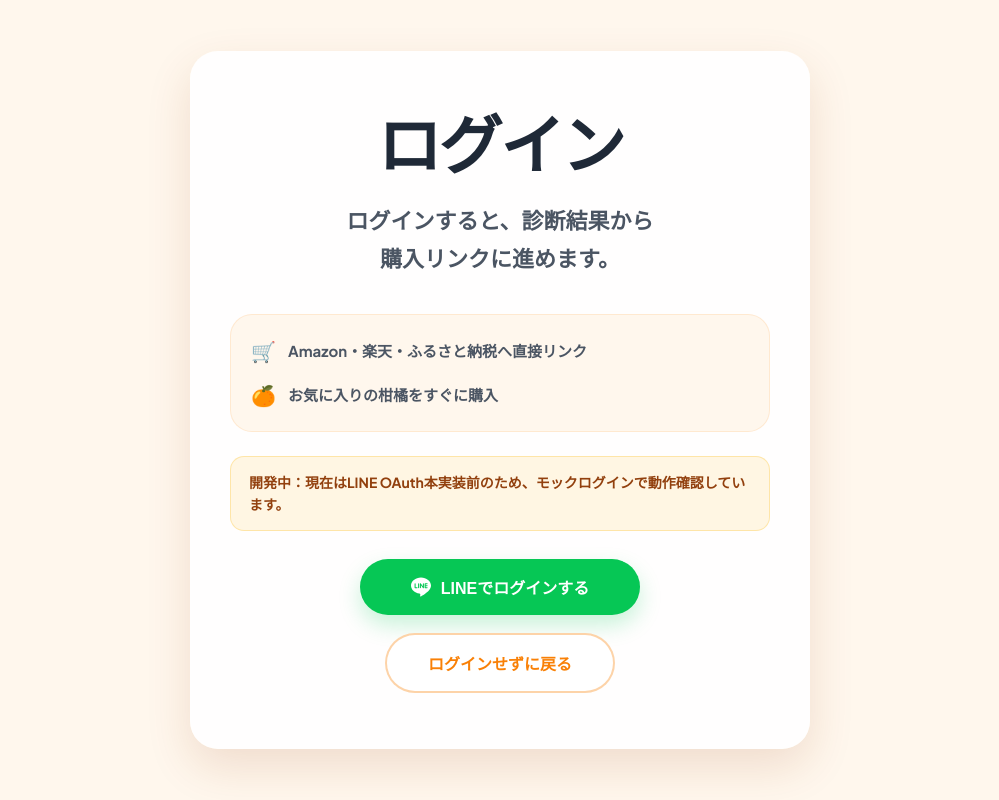
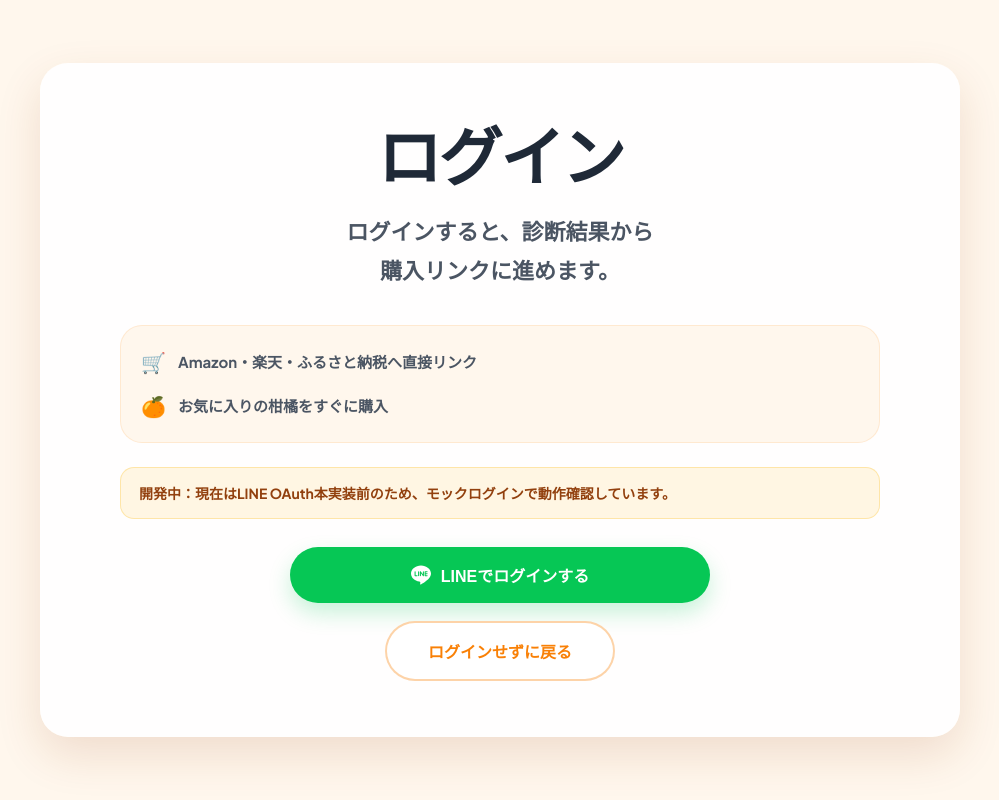
Before and after one commit to Hanchokento/citrus-app, a Next.js app in the folder frontend/: page /3_Login in a window 1280 px wide. Shown: the whole page, without its empty margins (140-1139 px from the left). Built offline with nearby package versions, Linux system fonts and the light colour scheme.

Commit message:
card Hancho

```diff
--- a/frontend/app/globals.css
+++ b/frontend/app/globals.css
@@ -1158,3 +1158,27 @@ p {
   background: #fef2f2;
   transform: translateY(-1px);
 }
+
+/* ===== Login page width tuning ===== */
+
+.loginCard {
+  width: min(920px, 92vw);
+  max-width: none;
+}
+
+.loginBenefitBox,
+.loginDevNotice {
+  width: min(760px, 100%);
+  margin-left: auto;
+  margin-right: auto;
+}
+
+.lineLoginButton {
+  min-width: min(420px, 100%);
+}
+
+@media (max-width: 640px) {
+  .loginCard {
+    width: min(100%, 92vw);
+  }
+}
```
